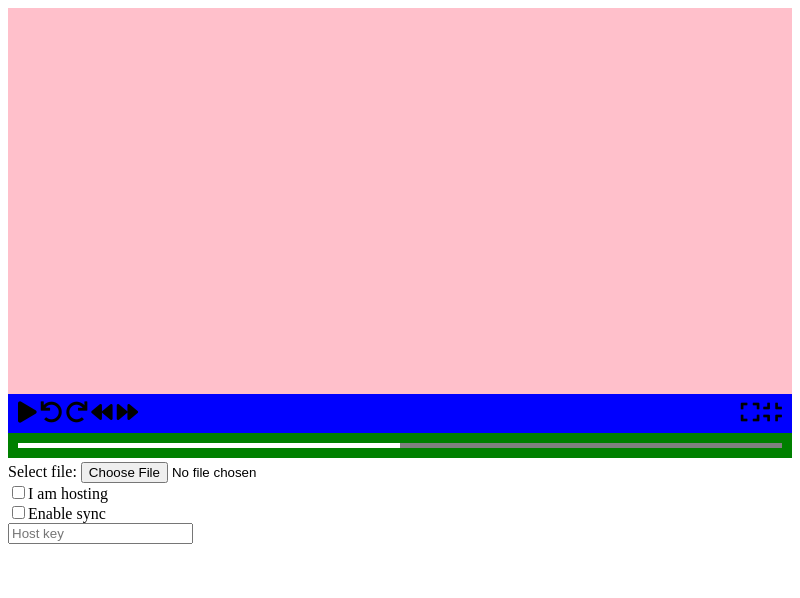
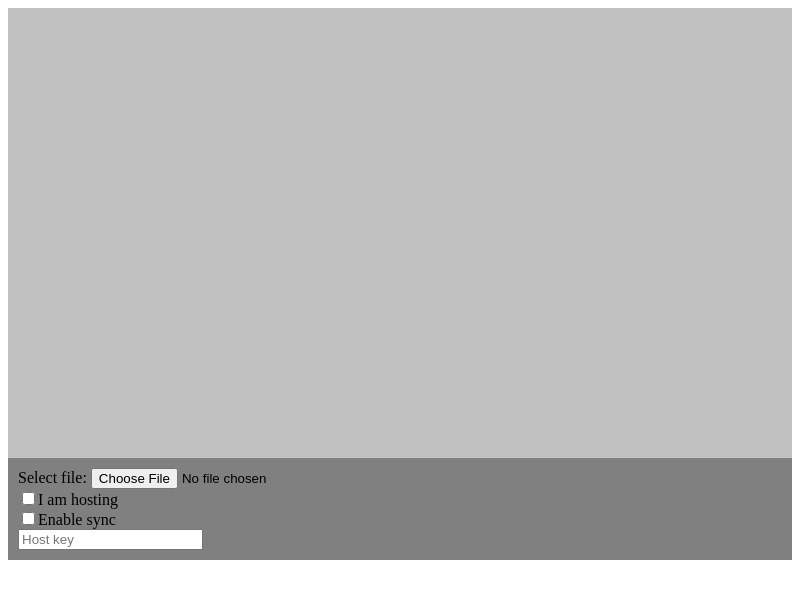
Before and after one commit to KenLSM/melectron, an Electron app: page index.html in a window 800 px wide. Drawn offline with Linux system fonts and the light colour scheme.

Commit message:
add stylesss

```diff
--- a/index.html
+++ b/index.html
@@ -9,83 +9,58 @@
     />
     <title>Hello World!</title>
   </head>
+  <link rel="stylesheet" type="text/css" href="styles.css" />
   <link href="assets/fontawesome/css/all.min.css" rel="stylesheet" />
   <body style="user-select: none;" id="body">
-    <div>
     <div
       id="main"
       style="
         position: relative;
         height: 640px;
         width: 100%;
-          background-color: pink;
+        background-color: silver;
+        overflow: hidden;
       "
     >
       <video id="vid-source" width="100%" height="100%"></video>
 
-        <div style="position: absolute; bottom: 0; left: 0; width: 100%;">
-          <div
-            style="
-              background-color: blue;
-              padding: 10px;
-              flex-direction: row;
-              display: flex;
-              justify-content: space-between;
-            "
-          >
-            <div>
+      <div class="controls">
+        <div class="progress-bar-container">
+          <div id="progress-bar-base" class="progress-bar">
+            <div id="progress-bar-active" class="progress-bar"></div>
+          </div>
+        </div>
+        <div class="controls-top">
+          <div class="hover-opacity">
             <i id="btn-play" class="fas fa-play fa-lg"></i>
             <i
               id="btn-pause"
               class="fas fa-pause fa-lg"
               style="display: none;"
             ></i>
-              <i class="fas fa-undo fa-lg"></i>
+            <!-- <i class="fas fa-undo fa-lg"></i>
               <i class="fas fa-redo fa-lg"></i>
               <i class="fas fa-backward fa-lg"></i>
-              <i class="fas fa-forward fa-lg"></i>
+              <i class="fas fa-forward fa-lg"></i> -->
           </div>
           <div>
             <i class="fas fa-expand fa-lg" id="btn-expand"></i>
-              <i class="fas fa-compress fa-lg" id="btn-compress"></i>
-            </div>
-          </div>
-
-          <div
-            style="
-              background-color: green;
-              padding: 10px;
-              padding-bottom: 10px;
-            "
-          >
-            <div>
-              <div
-                id="progress-bar-base"
-                style="
-                  position: relative;
-                  background-color: grey;
-                  width: 100%;
-                  height: 5px;
-                "
-              />
-              <div
-                id="progress-bar"
-                style="
-                  position: relative;
-                  background-color: white;
-                  width: 50%;
-                  height: 5px;
-                "
-              />
+            <i
+              class="fas fa-compress fa-lg"
+              id="btn-compress"
+              style="display: none;"
+            ></i>
           </div>
         </div>
       </div>
     </div>
-    </div>
+
+    <div style="background-color: gray; padding: 10px;">
       <div>
         <label>Select file:</label>
         <input type="file" id="vid-input" type="file" accept=".mp4" />
       </div>
+
       <div id="is-host-div">
         <input
           type="checkbox"
@@ -94,12 +69,15 @@
         /><span>I am hosting</span>
       </div>
       <div id="sync-div">
-      <input type="checkbox" id="sync-cb" style="pointer-events: none;" /><span
-        >Enable sync</span
-      >
+        <input
+          type="checkbox"
+          id="sync-cb"
+          style="pointer-events: none;"
+        /><span>Enable sync</span>
       </div>
       <div id="host-key-div">
         <input id="host-key-input" type="text" placeholder="Host key" />
+      </div>
     </div>
   </body>
   <script src="./constants.js"></script>
--- a/index.js
+++ b/index.js
@@ -3,7 +3,7 @@ const URL = window.URL;
 const main = document.getElementById("main");
 
 const input = document.getElementById("vid-input");
-const progressBar = document.getElementById("progress-bar");
+const progressBar = document.getElementById("progress-bar-active");
 const progressBarBase = document.getElementById("progress-bar-base");
 const playBtn = document.getElementById("btn-play");
 const pauseBtn = document.getElementById("btn-pause");
@@ -32,13 +32,25 @@ progressBarBase.onmouseup = () => {
 };
 progressBarBase.onclick = onProgressBarClick;
 input.addEventListener("change", handleVideoInput);
-fullscreenBtn.onclick = () => main.webkitRequestFullscreen();
-exitFullscreenBtn.onclick = () => main.webkitExitFullscreen();
+fullscreenBtn.onclick = onFullscreenBtnPress;
+exitFullscreenBtn.onclick = exitFullscreenBtnPress;
+
+function onFullscreenBtnPress() {
+  main.webkitRequestFullscreen();
+  exitFullscreenBtn.style.display = null;
+  fullscreenBtn.style.display = "none";
+}
+
+function exitFullscreenBtnPress() {
+  document.webkitCancelFullScreen();
+  fullscreenBtn.style.display = null;
+  exitFullscreenBtn.style.display = "none";
+}
 
 function onWindowResize() {
   main.style.height = `${window.innerWidth * 0.5625}px`;
-  console.log("askdj");
 }
+
 function handleVideoInput(event) {
   const file = input.files[0];
   const fileUrl = URL.createObjectURL(file);
--- /dev/null
+++ b/styles.css
@@ -0,0 +1,76 @@
+@keyframes fadeIn {
+  from {
+    opacity: 0.5;
+  }
+  to {
+    opacity: 1;
+  }
+}
+
+.hover-opacity {
+  animation: fadeIn ease-in 300ms;
+  opacity: 0.8;
+}
+
+.hover-opacity:hover {
+  transition: 300ms;
+  opacity: 1;
+}
+
+.controls {
+  /* background-color: red; */
+  /* margin-bottom: -40px; */
+  padding-top: 30%;
+
+  position: absolute;
+  bottom: -60px;
+  left: 0;
+  width: 100%;
+}
+
+.controls:hover {
+  bottom: 0px;
+  transition: 300ms;
+}
+
+.controls-top {
+  padding: 10px;
+  background-color: rgba(255, 255, 255, 0.1);
+  flex-direction: row;
+  display: flex;
+  justify-content: space-between;
+}
+
+.controls-top:hover {
+  transition: 300ms;
+  background-color: rgba(255, 255, 255, 0.2);
+}
+
+#progress-bar-base {
+  background-color: #040400;
+  width: 100%;
+}
+
+#progress-bar-active {
+  /* position: absolute; */
+  background-color: red;
+  width: 10%;
+}
+
+.progress-bar {
+  height: 100%;
+  top: -1px;
+}
+
+.progress-bar-container:hover {
+  height: 6px;
+  padding-bottom: 8px;
+  transition: 100ms;
+  opacity: 1;
+}
+.progress-bar-container {
+  background-color: rgba(255, 255, 255, 0.1);
+  height: 2px;
+  padding: 10px;
+  opacity: 0.8;
+}
```
Lines whose indentation alone changed are shown as unchanged.
